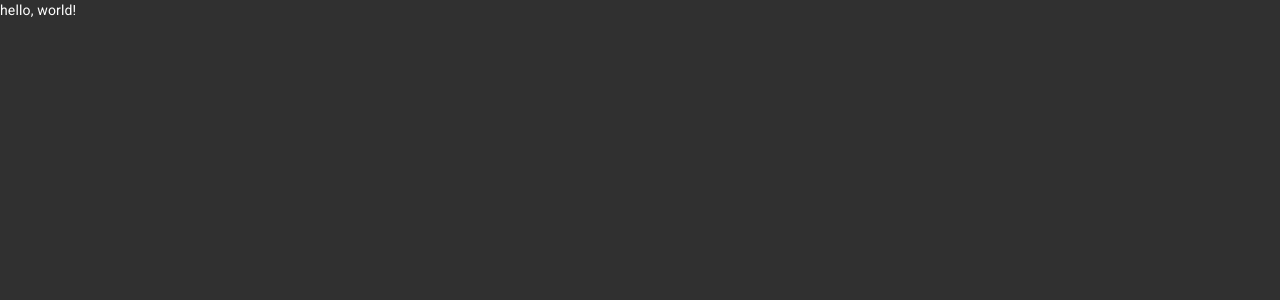
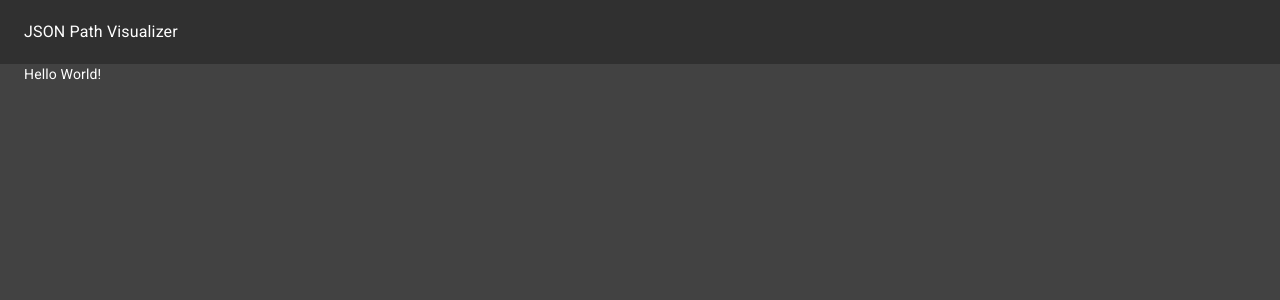
Before and after one commit to oren-l/JSON-Path-Visualizer, a React (Create React App) app: page / in a window 1280 px wide. Shown: the top 300 px of the page. Built offline with nearby package versions, Linux system fonts and the light colour scheme.

Commit message:
Add basic layout

```diff
--- a/public/index.html
+++ b/public/index.html
@@ -24,7 +24,7 @@
       work correctly both with client-side routing and a non-root public URL.
       Learn how to configure a non-root public URL by running `npm run build`.
     -->
-    <title>React App</title>
+    <title>JSON Path Visualizer</title>
   </head>
   <body>
     <noscript>You need to enable JavaScript to run this app.</noscript>
--- a/src/App.tsx
+++ /dev/null
@@ -1,9 +0,0 @@
-function App() {
-  return (
-    <div>
-      hello, world!
-    </div>
-  )
-}
-
-export default App
--- /dev/null
+++ b/src/features/App/App.tsx
@@ -0,0 +1,23 @@
+import { Layout, Main, Toolbar } from "./Layout"
+import Typography from "@material-ui/core/Typography"
+import Container from "@material-ui/core/Container"
+
+
+export function App() {
+  return (
+    <Layout>
+      <Toolbar>
+        <Container>
+          <Typography>
+            JSON Path Visualizer
+          </Typography>
+        </Container>
+      </Toolbar>
+      <Main>
+        <Container>
+          Hello World!
+        </Container>
+      </Main>
+    </Layout>
+  )
+}
--- /dev/null
+++ b/src/features/App/Layout.tsx
@@ -0,0 +1,37 @@
+import styled, { css } from "styled-components/macro"
+
+const absoluteFill = css`
+  position: absolute;
+  left: 0;
+  right: 0;
+  top: 0;
+  bottom: 0;
+`
+
+export const Layout = styled.div`
+  ${absoluteFill}
+
+  display: grid;
+  grid-template-rows: 64px auto;
+  grid-template-areas:
+    "toolbar"
+    "main"
+  ;
+  overflow: hidden;
+`
+
+export const Toolbar = styled.div`
+  grid-area: toolbar;
+  background-color: ${props => props.theme.palette.background.default};
+  align-items: center;
+  display: flex;
+`
+
+export const Main = styled.main`
+  ${absoluteFill}
+
+  grid-area: main;
+  background-color: ${props => props.theme.palette.background.paper};
+  overflow: auto;
+  display: flex;
+`
--- /dev/null
+++ b/src/features/App/index.ts
@@ -0,0 +1 @@
+export * from './App'
--- a/src/index.tsx
+++ b/src/index.tsx
@@ -1,7 +1,7 @@
 import React from 'react'
 import ReactDOM from 'react-dom'
 import 'fontsource-roboto'
-import App from './App'
+import { App } from "src/features/App"
 import { ThemeProvider } from "src/theme"
 
 ReactDOM.render(
--- a/src/theme/ThemeProvider.tsx
+++ b/src/theme/ThemeProvider.tsx
@@ -1,10 +1,15 @@
 import { ReactNode } from "react"
 import { theme } from "./theme"
+
 import {
   StylesProvider,
   ThemeProvider as MuiThemeProvider,
   CssBaseline
 } from '@material-ui/core'
+
+import {
+  ThemeProvider as StyledComponentsThemeProvider
+} from 'styled-components/macro'
 
 type Props = {
   children: ReactNode,
@@ -16,8 +21,10 @@ export function ThemeProvider ({
   return (
     <StylesProvider injectFirst>
       <MuiThemeProvider theme={theme}>
+        <StyledComponentsThemeProvider theme={theme}>
           <CssBaseline />
           {children}
+        </StyledComponentsThemeProvider>
       </MuiThemeProvider>
     </StylesProvider>
   )
--- a/tsconfig.json
+++ b/tsconfig.json
@@ -19,7 +19,8 @@
     "isolatedModules": true,
     "noEmit": true,
     "jsx": "react-jsx",
-    "baseUrl": "."
+    "baseUrl": ".",
+    "noUnusedLocals": false,
   },
   "include": [
     "src"
```
Also changed, not shown: package.json (+12 -6 lines), src/theme/styled.d.ts (added, +12 -0 lines), 1 other file (tests, documents, lock files or other folders).
